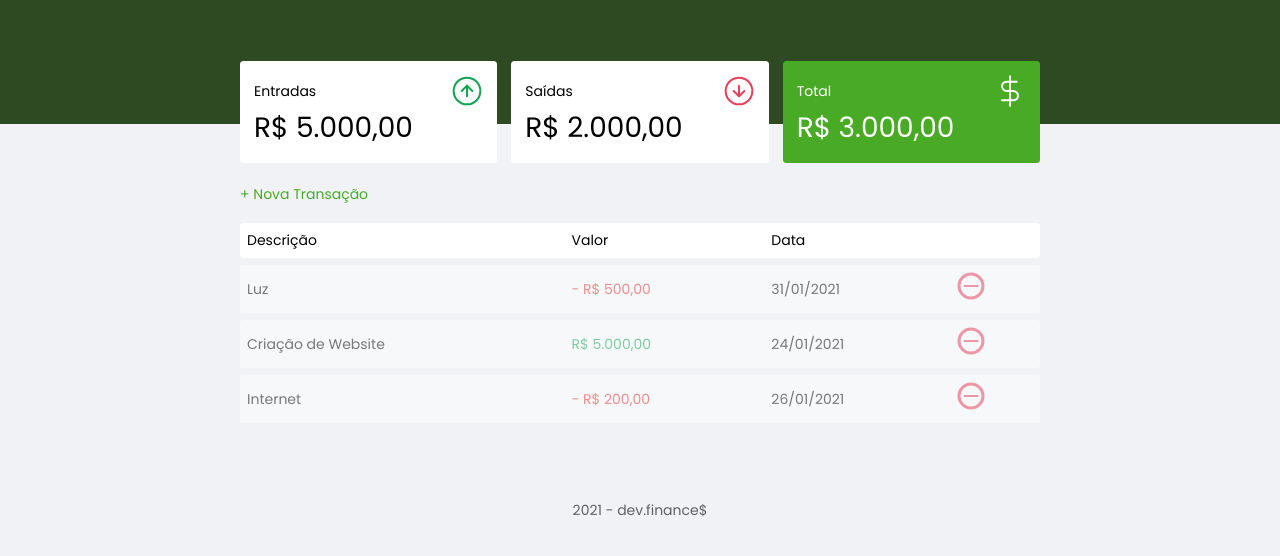
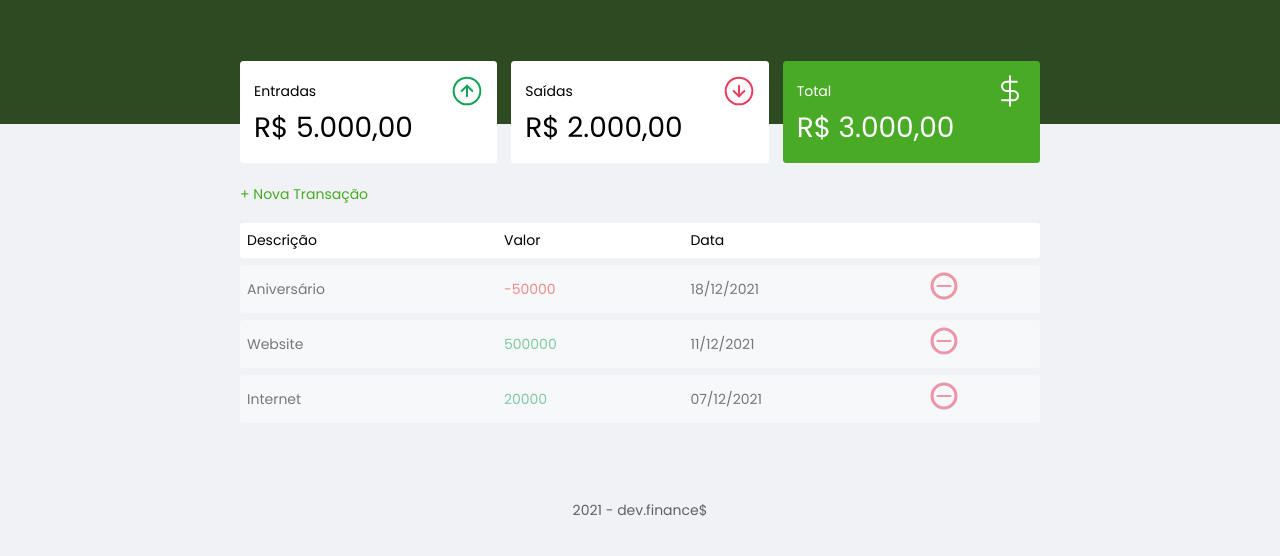
Before and after one commit to eseiji/dev-finance, a plain HTML site: page index.html in a window 1280 px wide. Shown: the part 74-630 px from the top of the page. Drawn offline with Linux system fonts and the light colour scheme.

Commit message:
Iniciando JS

```diff
--- a/index.html
+++ b/index.html
@@ -64,30 +64,6 @@
           </tr>
         </thead>
         <tbody>
-          <tr>
-            <td class="description">Luz</td>
-            <td class="expense">- R$ 500,00</td>
-            <td class="date">31/01/2021</td>
-            <td>
-              <img src="./assets/minus.svg" alt="Remover transação">
-            </td>
-          </tr>
-          <tr>
-            <td class="description">Criação de Website</td>
-            <td class="income">R$ 5.000,00</td>
-            <td class="date">24/01/2021</td>
-            <td>
-              <img src="./assets/minus.svg" alt="Remover transação">
-            </td>
-          </tr>
-          <tr>
-            <td class="description">Internet</td>
-            <td class="expense">- R$ 200,00</td>
-            <td class="date">26/01/2021</td>
-            <td>
-              <img src="./assets/minus.svg" alt="Remover transação">
-            </td>
-          </tr>
         </tbody>
       </table>
     </section>
@@ -124,20 +100,8 @@
     <p>2021 - dev.finance$</p>
   </footer>
 
-  <script>
-    const Modal = {
-      open() {
-        //Abrir Modal
-        //Adicionar a class active ao Modal
-        document.querySelector('.modal-overlay').classList.add('active');
-      },
-      close() {
-        //Fechar o Modal
-        //Remover a class active do Modal
-        document.querySelector('.modal-overlay').classList.remove('active');
-      }
-    }
-  </script>
+  <script src="site.js"></script>
+
 </body>
 
 </html>
--- /dev/null
+++ b/site.js
@@ -0,0 +1,74 @@
+const Modal = {
+  open() {
+    //Abrir Modal
+    //Adicionar a class active ao Modal
+    document.querySelector(".modal-overlay").classList.add("active");
+  },
+  close() {
+    //Fechar o Modal
+    //Remover a class active do Modal
+    document.querySelector(".modal-overlay").classList.remove("active");
+  },
+};
+
+const transactions = [
+  {
+    id: 1,
+    description: "Aniversário",
+    amount: -50000,
+    date: "18/12/2021",
+  },
+  {
+    id: 2,
+    description: "Website",
+    amount: 500000,
+    date: "11/12/2021",
+  },
+  {
+    id: 3,
+    description: "Internet",
+    amount: 20000,
+    date: "07/12/2021",
+  },
+];
+
+const Transaction = {
+  icomes() {},
+  expense() {},
+  total() {},
+};
+
+const DOM = {
+  transactionsContainer: document.querySelector(".data-table tbody"),
+  addTransaction(transaction, index) {
+    const tr = document.createElement("tr");
+    tr.innerHTML = DOM.innerHTMLTransaction(transaction);
+
+    DOM.transactionsContainer.appendChild(tr);
+  },
+  innerHTMLTransaction(transaction) {
+    const CSSclass = transaction.amount > 0 ? "income" : "expense";
+    const amount = Utils.formatCurrency(transaction.amount);
+    const html = `
+      <td class="description">${transaction.description}</td>
+      <td class="${CSSclass}">${transaction.amount}</td>
+      <td class="date">${transaction.date}</td>
+      <td>
+        <img src="./assets/minus.svg" alt="Remover transação">
+      </td>
+    `;
+    return html;
+  },
+};
+
+const Utils = {
+  formatCurrency(value) {
+    const signal = Number(value) < 0 ? "-" : "";
+    console.log(value);
+  },
+};
+
+transactions.forEach((item) => {
+  //DOM.addTransaction(transactions[item.id-1]);
+  DOM.addTransaction(item);
+});
```
